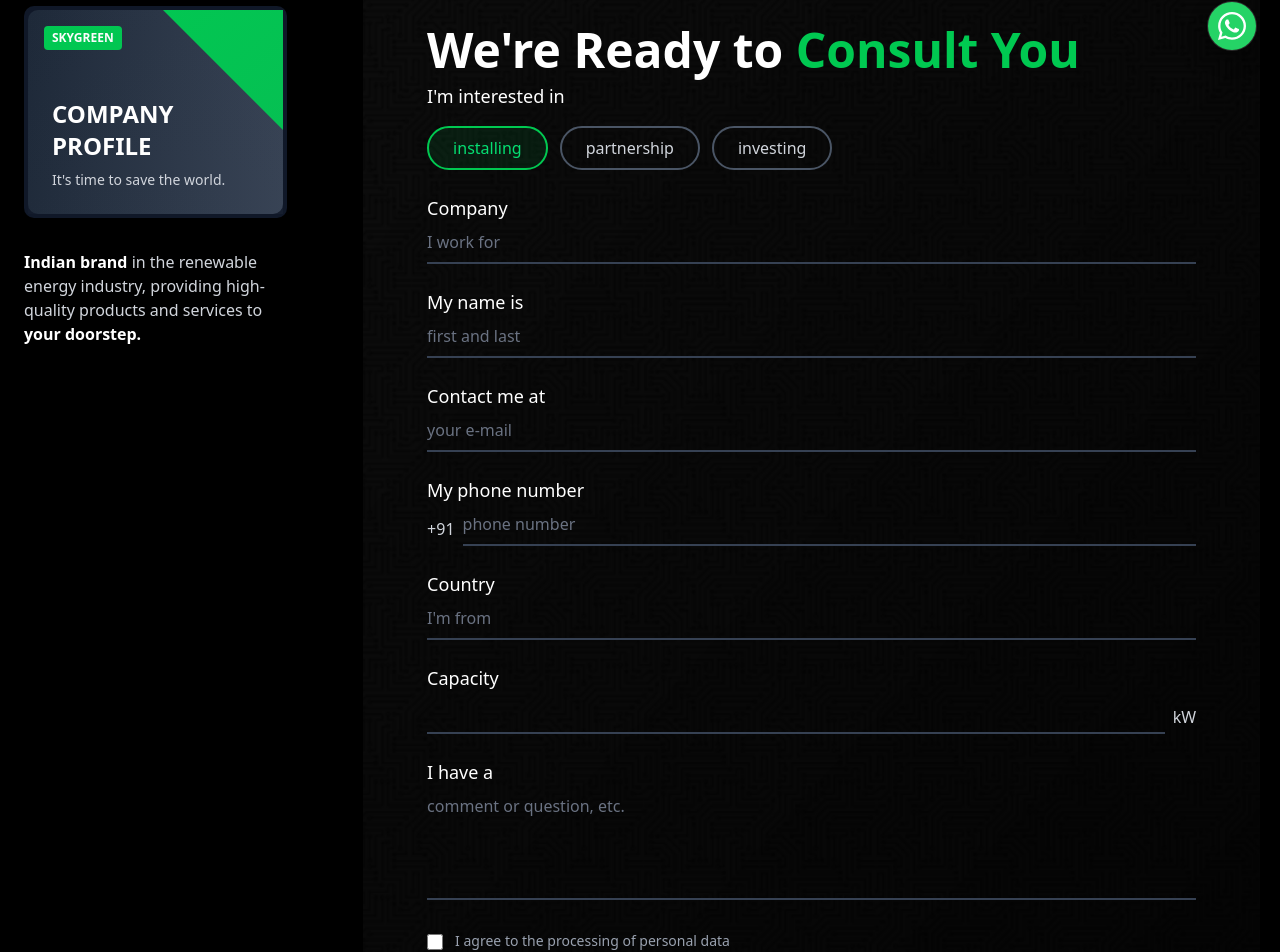
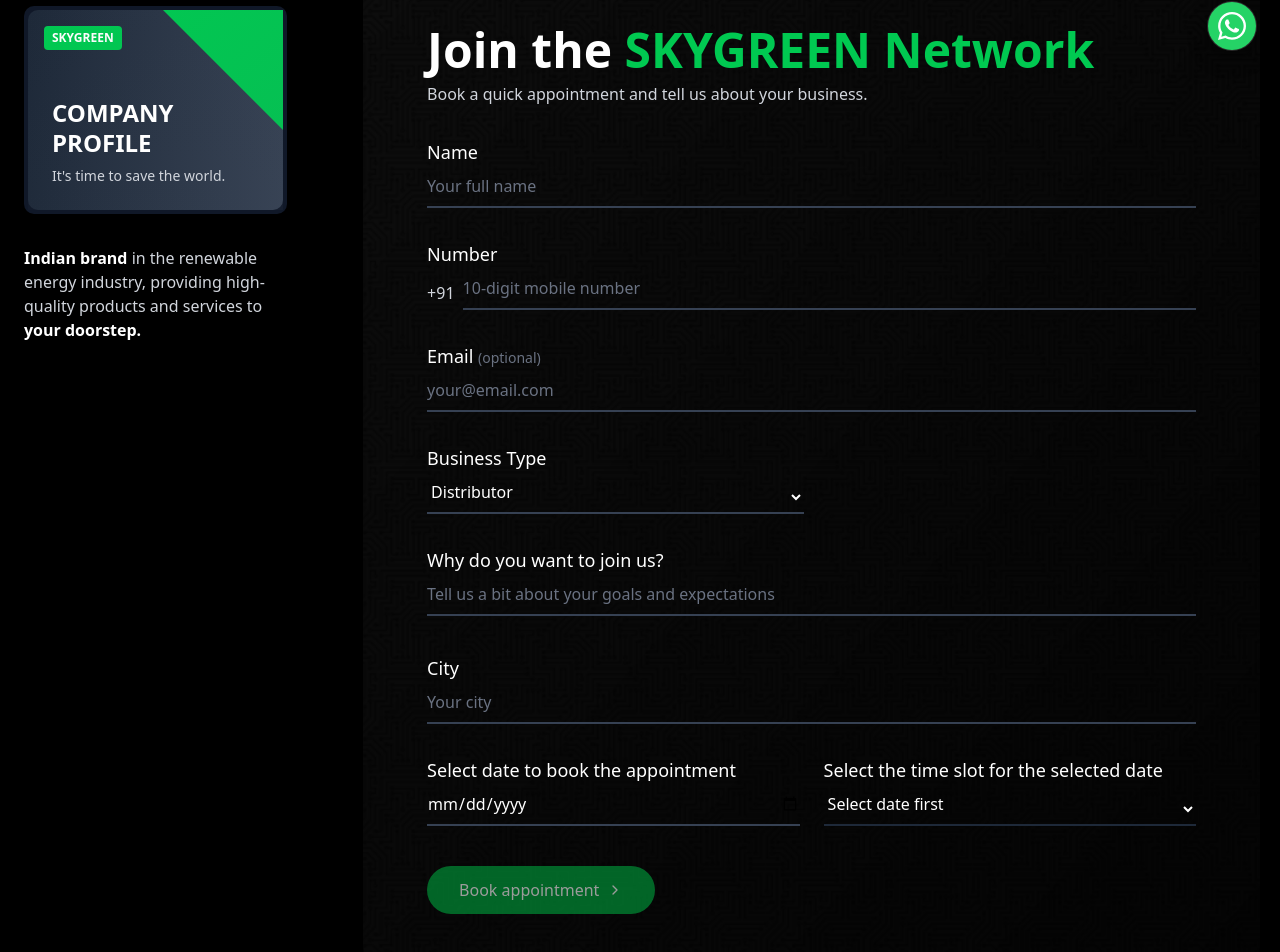
Before and after one commit to deepanshi-alva/skygreen, a Next.js app: page /join in a window 1280 px wide. Shown: the part 726-1678 px from the top of the page. Built offline with nearby package versions, Linux system fonts and the light colour scheme.

Commit message:
made the joinn us page also

```diff
--- a/components/join/contactform.tsx
+++ b/components/join/contactform.tsx
@@ -1,21 +1,34 @@
 "use client";
 
-import React, { useState } from "react";
+import React, { useMemo, useState } from "react";
 import { Download, ChevronRight } from "lucide-react";
-import HeadOfficeInfo from "./headOffice";
+
+/* --------------------------------- Types --------------------------------- */
+
+type BusinessType =
+  | "Distributor"
+  | "Dealer"
+  | "Retailer"
+  | "EPC Company"
+  | "Installer"
+  | "Other";
 
 type FormData = {
-  company: string;
   name: string;
-  email: string;
   phone: string;
-  country: string;
-  capacity: string;
-  message: string;
-  agreeToProcessing: boolean;
+  email?: string;
+  businessType: BusinessType;
+  otherBusinessType?: string;
+  reason: string; // why you want to join us
+  city: string;
+  date: string; // YYYY-MM-DD
+  timeSlot: string; // e.g., "10:00 - 10:30"
 };
 
-type Interest = "installing" | "partnership" | "investing";
+type SubmitState = {
+  errors: Partial<Record<keyof FormData, string>>;
+  submitted: boolean;
+};
 
 /* ----------------------------- Left Components ---------------------------- */
 
@@ -35,21 +48,19 @@
             {/* Green accent triangle */}
             <div className="absolute top-0 right-0 w-0 h-0 border-l-[120px] border-l-transparent border-t-[120px] border-t-green-500" />
 
-            {/* AEROSOLAR Badge */}
+            {/* SKYGREEN Badge */}
             <div className="absolute top-4 left-4 bg-green-500 text-white px-2 py-1 text-xs font-bold rounded">
               SKYGREEN
             </div>
 
             {/* Content */}
             <div className="relative z-10 mt-16">
-              <h3 className="text-2xl font-bold text-white mb-2">
+              <h3 className="text-2xl font-bold text-white mb-2 leading-tight">
                 COMPANY
                 <br />
                 PROFILE
               </h3>
-              <p className="text-sm text-gray-300">
-                It&apos;s time to save the world.
-              </p>
+              <p className="text-sm text-gray-300">It&apos;s time to save the world.</p>
             </div>
 
             {/* Background pattern */}
@@ -72,201 +83,315 @@
   );
 }
 
-/* ---------------------------- Right Components ---------------------------- */
+/* ---------------------------- Helper Components --------------------------- */
 
-function InterestChips({
-  value,
-  onChange,
-}: {
-  value: Interest;
-  onChange: (v: Interest) => void;
-}) {
-  const options: Interest[] = ["installing", "partnership", "investing"];
-  return (
-    <div className="space-y-4">
-      <div className="flex items-center gap-2 text-lg">
-        <span>I&apos;m interested in</span>
-      </div>
-      <div className="flex flex-wrap gap-3">
-        {options.map((opt) => (
-          <button
-            key={opt}
-            type="button"
-            onClick={() => onChange(opt)}
-            className={`px-6 py-2 rounded-full border-2 transition-all duration-200 ${
-              value === opt
-                ? "border-green-500 bg-green-500/10 text-green-400"
-                : "border-gray-600 text-gray-300 hover:border-gray-500"
-            }`}
-          >
-            {opt}
-          </button>
-        ))}
-      </div>
-    </div>
-  );
+function FieldError({ msg }: { msg?: string }) {
+  if (!msg) return null;
+  return <p className="mt-1 text-sm text-red-400">{msg}</p>;
 }
 
-function ContactForm() {
-  const [selectedInterest, setSelectedInterest] =
-    useState<Interest>("installing");
+/* ---------------------------- Right: Join Form ---------------------------- */
+
+function JoinUsForm() {
+  const minDate = useMemo(() => {
+    // Today (IST-safe enough for client) -> YYYY-MM-DD
+    const d = new Date();
+    const iso = new Date(d.getTime() - d.getTimezoneOffset() * 60000)
+      .toISOString()
+      .split("T")[0];
+    return iso;
+  }, []);
+
+  const timeSlots = useMemo(
+    () => [
+      "10:00 - 10:30",
+      "10:30 - 11:00",
+      "11:00 - 11:30",
+      "11:30 - 12:00",
+      "14:00 - 14:30",
+      "14:30 - 15:00",
+      "15:00 - 15:30",
+      "15:30 - 16:00",
+      "16:00 - 16:30",
+      "16:30 - 17:00",
+      "17:00 - 17:30",
+      "17:30 - 18:00",
+    ],
+    []
+  );
+
   const [formData, setFormData] = useState<FormData>({
-    company: "",
     name: "",
+    phone: "",
     email: "",
-    phone: "",
-    country: "",
-    capacity: "",
-    message: "",
-    agreeToProcessing: false,
+    businessType: "Distributor",
+    otherBusinessType: "",
+    reason: "",
+    city: "",
+    date: "",
+    timeSlot: "",
   });
 
-  const handleInputChange = (
-    e: React.ChangeEvent<HTMLInputElement | HTMLTextAreaElement>
-  ) => {
-    const { name, value, type } = e.target as HTMLInputElement;
+  const [state, setState] = useState<SubmitState>({ errors: {}, submitted: false });
+
+  const setField = (name: keyof FormData, value: string) => {
     setFormData((prev) => ({
       ...prev,
-      [name]:
-        type === "checkbox" ? (e.target as HTMLInputElement).checked : value,
+      [name]: value,
     }));
+    setState((s) => ({ ...s, errors: { ...s.errors, [name]: "" } }));
   };
 
-  const handleSubmit = (e: React.FormEvent) => {
+  const validate = (): boolean => {
+    const errors: SubmitState["errors"] = {};
+    if (!formData.name.trim()) errors.name = "Please enter your name.";
+    if (!formData.phone.trim()) {
+      errors.phone = "Please enter your phone number.";
+    } else if (!/^\d{10}$/.test(formData.phone.trim())) {
+      errors.phone = "Enter a valid 10-digit mobile number.";
+    }
+    // email is optional; basic check if present
+    if (formData.email && !/^\S+@\S+\.\S+$/.test(formData.email)) {
+      errors.email = "Please enter a valid email or leave it blank.";
+    }
+    if (!formData.city.trim()) errors.city = "Please enter your city.";
+    if (!formData.reason.trim()) errors.reason = "Please tell us why you want to join.";
+    if (!formData.businessType) errors.businessType = "Select a business type.";
+    if (formData.businessType === "Other" && !formData.otherBusinessType?.trim()) {
+      errors.otherBusinessType = "Please specify your business type.";
+    }
+    if (!formData.date) errors.date = "Select a date.";
+    if (!formData.timeSlot) errors.timeSlot = "Select a time slot.";
+
+    setState({ errors, submitted: Object.keys(errors).length === 0 });
+    return Object.keys(errors).length === 0;
+  };
+
+  const onSubmit = (e: React.FormEvent) => {
     e.preventDefault();
-    console.log("Form submitted:", { ...formData, interest: selectedInterest });
+    if (!validate()) return;
+
+    const payload = {
+      ...formData,
+      businessType:
+        formData.businessType === "Other"
+          ? `Other: ${formData.otherBusinessType}`
+          : formData.businessType,
+    };
+
+    console.log("Appointment booked:", payload);
+    // You can replace the above with your API call
+    // await fetch('/api/join', { method: 'POST', body: JSON.stringify(payload) })
+
+    // Optional: clear or show success UI
+    alert("Appointment booked! We’ll contact you shortly.");
+    setFormData({
+      name: "",
+      phone: "",
+      email: "",
+      businessType: "Distributor",
+      otherBusinessType: "",
+      reason: "",
+      city: "",
+      date: "",
+      timeSlot: "",
+    });
+    setState({ errors: {}, submitted: false });
   };
 
   return (
     <div className="space-y-8">
       <h1 className="text-4xl lg:text-5xl font-bold mb-2">
-        We&apos;re Ready to <span className="text-green-500">Consult You</span>
+        Join the <span className="text-green-500">SKYGREEN Network</span>
       </h1>
+      <p className="text-gray-300">
+        Book a quick appointment and tell us about your business.
+      </p>
 
-      <form onSubmit={handleSubmit} className="space-y-6">
-        <InterestChips
-          value={selectedInterest}
-          onChange={setSelectedInterest}
-        />
-
-        {/* Fields */}
-        <div className="space-y-6">
+      <form onSubmit={onSubmit} className="space-y-8">
+        {/* Name */}
         <div>
-            <label className="block text-lg font-medium mb-2">Company</label>
-            <input
-              type="text"
-              name="company"
-              value={formData.company}
-              onChange={handleInputChange}
-              placeholder="I work for"
-              className="w-full bg-transparent border-b-2 border-gray-700 pb-2 text-white placeholder-gray-500 focus:border-green-500 focus:outline-none transition-colors duration-200"
-            />
-          </div>
-
-          <div>
-            <label className="block text-lg font-medium mb-2">My name is</label>
+          <label className="block text-lg font-medium mb-2">Name</label>
           <input
             type="text"
             name="name"
             value={formData.name}
-              onChange={handleInputChange}
-              placeholder="first and last"
+            onChange={(e) => setField("name", e.target.value)}
+            placeholder="Your full name"
             className="w-full bg-transparent border-b-2 border-gray-700 pb-2 text-white placeholder-gray-500 focus:border-green-500 focus:outline-none transition-colors duration-200"
           />
+          <FieldError msg={state.errors.name} />
         </div>
 
+        {/* Phone */}
         <div>
-            <label className="block text-lg font-medium mb-2">
-              Contact me at
-            </label>
-            <input
-              type="email"
-              name="email"
-              value={formData.email}
-              onChange={handleInputChange}
-              placeholder="your e-mail"
-              className="w-full bg-transparent border-b-2 border-gray-700 pb-2 text-white placeholder-gray-500 focus:border-green-500 focus:outline-none transition-colors duration-200"
-            />
-          </div>
-
-          <div>
-            <label className="block text-lg font-medium mb-2">
-              My phone number
-            </label>
+          <label className="block text-lg font-medium mb-2">Number</label>
           <div className="flex items-center gap-2">
             <span className="text-gray-300">+91</span>
             <input
               type="tel"
               name="phone"
+              inputMode="numeric"
               value={formData.phone}
-                onChange={handleInputChange}
-                placeholder="phone number"
+              onChange={(e) => setField("phone", e.target.value.replace(/\D/g, ""))}
+              placeholder="10-digit mobile number"
               className="flex-1 bg-transparent border-b-2 border-gray-700 pb-2 text-white placeholder-gray-500 focus:border-green-500 focus:outline-none transition-colors duration-200"
             />
           </div>
+          <FieldError msg={state.errors.phone} />
         </div>
 
+        {/* Email (optional) */}
         <div>
-            <label className="block text-lg font-medium mb-2">Country</label>
+          <label className="block text-lg font-medium mb-2">
+            Email <span className="text-gray-500 text-sm">(optional)</span>
+          </label>
+          <input
+            type="email"
+            name="email"
+            value={formData.email || ""}
+            onChange={(e) => setField("email", e.target.value)}
+            placeholder="your@email.com"
+            className="w-full bg-transparent border-b-2 border-gray-700 pb-2 text-white placeholder-gray-500 focus:border-green-500 focus:outline-none transition-colors duration-200"
+          />
+          <FieldError msg={state.errors.email} />
+        </div>
+
+        {/* Business Type */}
+        <div>
+          <label className="block text-lg font-medium mb-2">Business Type</label>
+          <div className="grid grid-cols-1 md:grid-cols-2 gap-4">
+            <select
+              name="businessType"
+              value={formData.businessType}
+              onChange={(e) => setField("businessType", e.target.value as BusinessType)}
+              className="w-full bg-transparent border-b-2 border-gray-700 pb-2 text-white focus:border-green-500 focus:outline-none transition-colors duration-200"
+            >
+              {[
+                "Distributor",
+                "Dealer",
+                "Retailer",
+                "EPC Company",
+                "Installer",
+                "Other",
+              ].map((opt) => (
+                <option key={opt} value={opt} className="bg-black">
+                  {opt}
+                </option>
+              ))}
+            </select>
+
+            {formData.businessType === "Other" && (
               <input
                 type="text"
-              name="country"
-              value={formData.country}
-              onChange={handleInputChange}
-              placeholder="I'm from"
+                name="otherBusinessType"
+                value={formData.otherBusinessType || ""}
+                onChange={(e) => setField("otherBusinessType", e.target.value)}
+                placeholder="Please specify"
                 className="w-full bg-transparent border-b-2 border-gray-700 pb-2 text-white placeholder-gray-500 focus:border-green-500 focus:outline-none transition-colors duration-200"
               />
+            )}
+          </div>
+          <FieldError msg={state.errors.businessType || state.errors.otherBusinessType} />
         </div>
 
+        {/* Why you want to join us */}
+        {/* Why you want to join us */}
         <div>
-            <label className="block text-lg font-medium mb-2">Capacity</label>
-            <div className="flex items-center gap-2">
+          <label className="block text-lg font-medium mb-2">
+            Why do you want to join us?
+          </label>
+          <textarea
+            name="reason"
+            value={formData.reason}
+            onChange={(e) => {
+              setField("reason", e.target.value);
+
+              // auto-expand logic
+              const el = e.target;
+              el.rows = 1; // reset first
+              const currentRows = Math.min(Math.floor(el.scrollHeight / 24), 4);
+              el.rows = currentRows;
+            }}
+            placeholder="Tell us a bit about your goals and expectations"
+            rows={1}
+            className="w-full bg-transparent border-b-2 border-gray-700 pb-2 text-white placeholder-gray-500
+               focus:border-green-500 focus:outline-none transition-colors duration-200 resize-none"
+          />
+          <FieldError msg={state.errors.reason} />
+        </div>
+
+
+        {/* City */}
+        <div>
+          <label className="block text-lg font-medium mb-2">City</label>
           <input
             type="text"
-                name="capacity"
-                value={formData.capacity}
-                onChange={handleInputChange}
-                placeholder=""
-                className="flex-1 bg-transparent border-b-2 border-gray-700 pb-2 text-white placeholder-gray-500 focus:border-green-500 focus:outline-none transition-colors duration-200"
+            name="city"
+            value={formData.city}
+            onChange={(e) => setField("city", e.target.value)}
+            placeholder="Your city"
+            className="w-full bg-transparent border-b-2 border-gray-700 pb-2 text-white placeholder-gray-500 focus:border-green-500 focus:outline-none transition-colors duration-200"
           />
-              <span className="text-gray-300">kW</span>
+          <FieldError msg={state.errors.city} />
+        </div>
+
+        {/* Date + Time Slot */}
+        <div className="grid grid-cols-1 md:grid-cols-2 gap-6">
+          {/* Date */}
+          <div>
+            <label className="block text-lg font-medium mb-2">
+              Select date to book the appointment
+            </label>
+            <input
+              type="date"
+              name="date"
+              value={formData.date}
+              onChange={(e) => {
+                // Reset time slot if date changes
+                setField("date", e.target.value);
+                setField("timeSlot", "");
+              }}
+              min={minDate}
+              className="w-full bg-transparent border-b-2 border-gray-700 pb-2 text-white placeholder-gray-500 focus:border-green-500 focus:outline-none transition-colors duration-200"
+            />
+            <FieldError msg={state.errors.date} />
+          </div>
+
+          {/* Time Slot */}
+          <div>
+            <label className="block text-lg font-medium mb-2">
+              Select the time slot for the selected date
+            </label>
+            <select
+              name="timeSlot"
+              value={formData.timeSlot}
+              onChange={(e) => setField("timeSlot", e.target.value)}
+              disabled={!formData.date}
+              className={`w-full bg-transparent border-b-2 pb-2 text-white focus:border-green-500 focus:outline-none transition-colors duration-200 ${formData.date ? "border-gray-700" : "border-gray-800 text-gray-500"
+                }`}
+            >
+              <option value="" className="bg-black">
+                {formData.date ? "Choose a slot" : "Select date first"}
+              </option>
+              {timeSlots.map((slot) => (
+                <option key={slot} value={slot} className="bg-black">
+                  {slot}
+                </option>
+              ))}
+            </select>
+            <FieldError msg={state.errors.timeSlot} />
           </div>
         </div>
 
-          <div>
-            <label className="block text-lg font-medium mb-2">I have a</label>
-            <textarea
-              name="message"
-              value={formData.message}
-              onChange={handleInputChange}
-              placeholder="comment or question, etc."
-              rows={4}
-              className="w-full bg-transparent border-b-2 border-gray-700 pb-2 text-white placeholder-gray-500 focus:border-green-500 focus:outline-none transition-colors duration-200 resize-none"
-            />
-          </div>
-        </div>
-
-        {/* Agreement */}
-        <div className="flex items-start gap-3">
-          <input
-            type="checkbox"
-            name="agreeToProcessing"
-            checked={formData.agreeToProcessing}
-            onChange={handleInputChange}
-            className="mt-1 w-4 h-4 bg-transparent border-2 border-gray-600 rounded focus:ring-green-500 focus:ring-2"
-          />
-          <label className="text-sm text-gray-400 leading-relaxed">
-            I agree to the processing of personal data
-          </label>
-        </div>
-
         {/* Submit */}
-        <div className="pt-4">
+        <div className="pt-2">
           <button
             type="submit"
-            className="group flex items-center gap-2 bg-gray-800 hover:bg-gray-700 text-white px-8 py-3 rounded-full transition-all duration-200 hover:scale-105"
+            className="group flex items-center gap-2 bg-green-600 hover:bg-green-500 text-white px-8 py-3 rounded-full transition-all duration-200 hover:scale-105 disabled:opacity-60 disabled:hover:scale-100"
+            disabled={!formData.name || !formData.phone || !formData.city || !formData.date || !formData.timeSlot || !formData.reason}
           >
-            Send Request
+            Book appointment
             <ChevronRight className="w-4 h-4 group-hover:translate-x-1 transition-transform duration-200" />
           </button>
         </div>
@@ -280,7 +405,7 @@
 export default function ContactUs() {
   return (
     <div className="min-h-screen bg-black text-white">
-      <div className="container mx-auto px-6 lg:pr-15 py-16 pb-28">
+      <div className="container mx-auto px-6 lg:pr-15 pt-16">
         <div
           className="
             grid
@@ -297,15 +422,11 @@
           </aside>
 
           {/* Right: 75% width */}
-          <main
-
-          >
+          <main>
             <div className="p-16 bg-[url('/images/testimonials/download_converted.png')] bg-no-repeat bg-cover bg-center rounded-4xl">
-            <ContactForm />
+              <JoinUsForm />
             </div>
-            <HeadOfficeInfo />
           </main>
-
         </div>
       </div>
     </div>
```
Also changed, not shown: components/join/headOffice.tsx (deleted, +0 -58 lines). Lines whose indentation alone changed are shown as unchanged.
